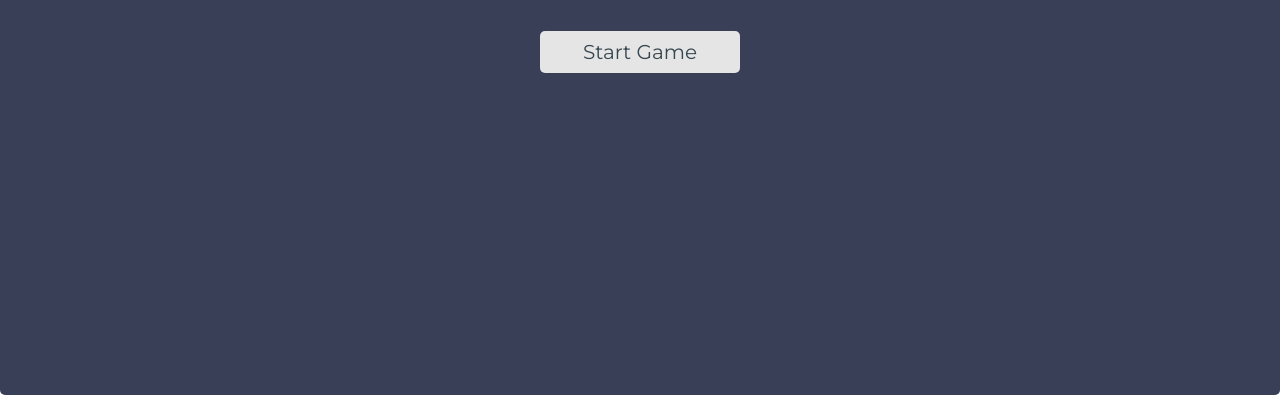
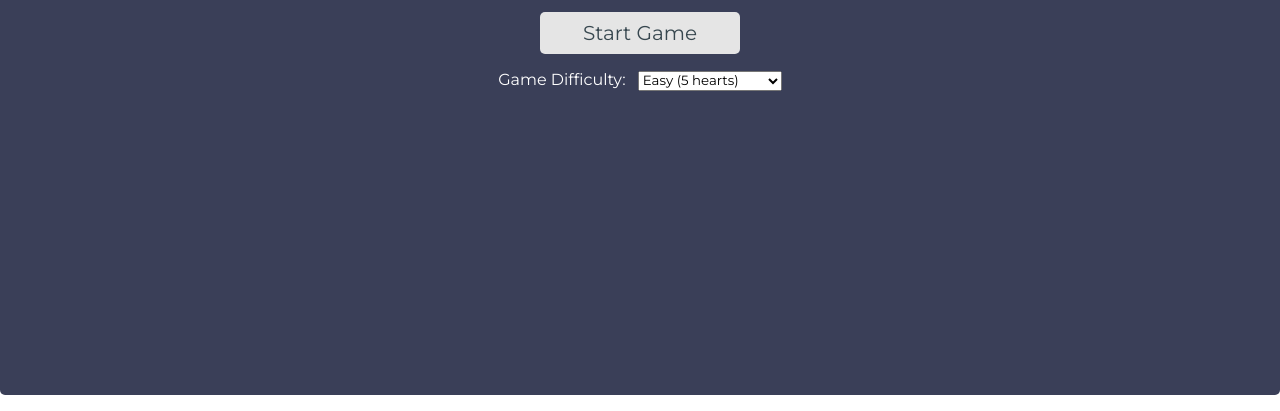
Before and after one commit to ZTMowrer947/PhraseHunter, a plain HTML site: page index.html in a window 1280 px wide. Shown: the part 405-816 px from the top of the page. Drawn offline with Linux system fonts and the light colour scheme.

Commit message:
Add game difficulty menu

```diff
--- a/css/styles.css
+++ b/css/styles.css
@@ -206,3 +206,11 @@ button {
 #overlay.hide {
   display: none;
 }
+
+#game-settings {
+  margin-top: 1rem;
+}
+
+#game-settings label {
+  margin-right: 0.5rem;
+}
--- a/index.html
+++ b/index.html
@@ -15,6 +15,15 @@
 				<h2 class="title">Phrase Hunter</h2>
 				<h1 id="game-over-message"></h1>
 				<button id="btn__reset">Start Game</button>
+
+				<div id="game-settings">
+					<label for="difficulty">Game Difficulty:</label>
+					<select name="game_difficulty" id="difficulty">
+						<option value="easy">Easy (5 hearts)</option>
+						<option value="medium">Medium (3 hearts)</option>
+						<option value="hard">Hard (1 heart)</option>
+					</select>
+				</div>
 			</div>
 
 			<div id="banner" class="section">
```
